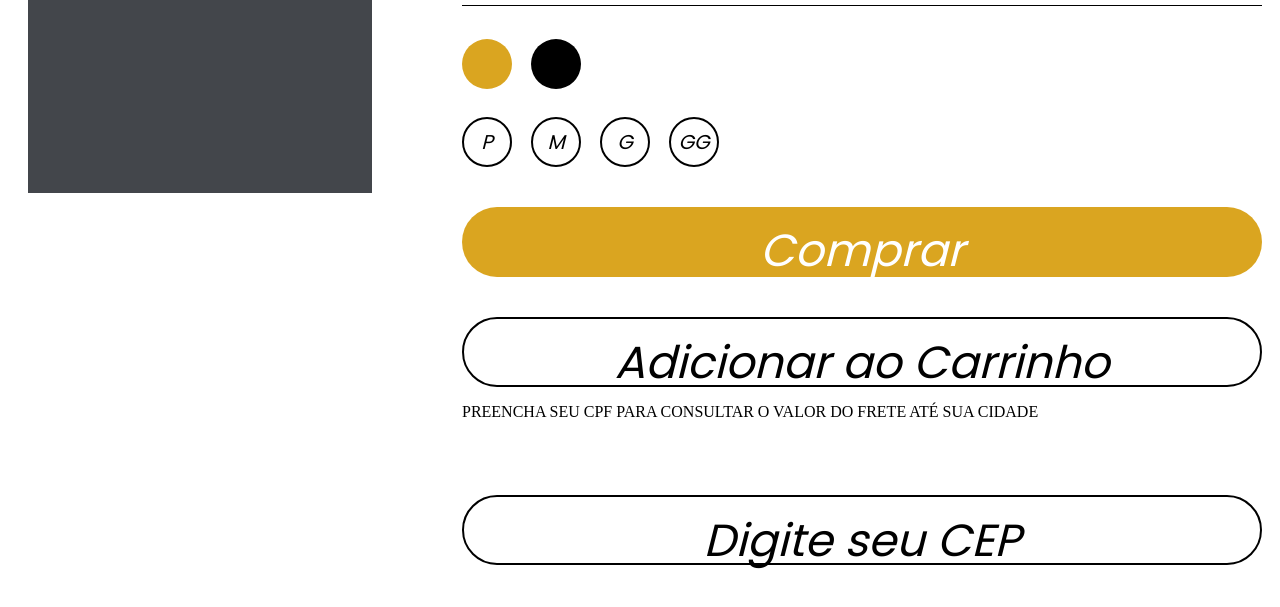
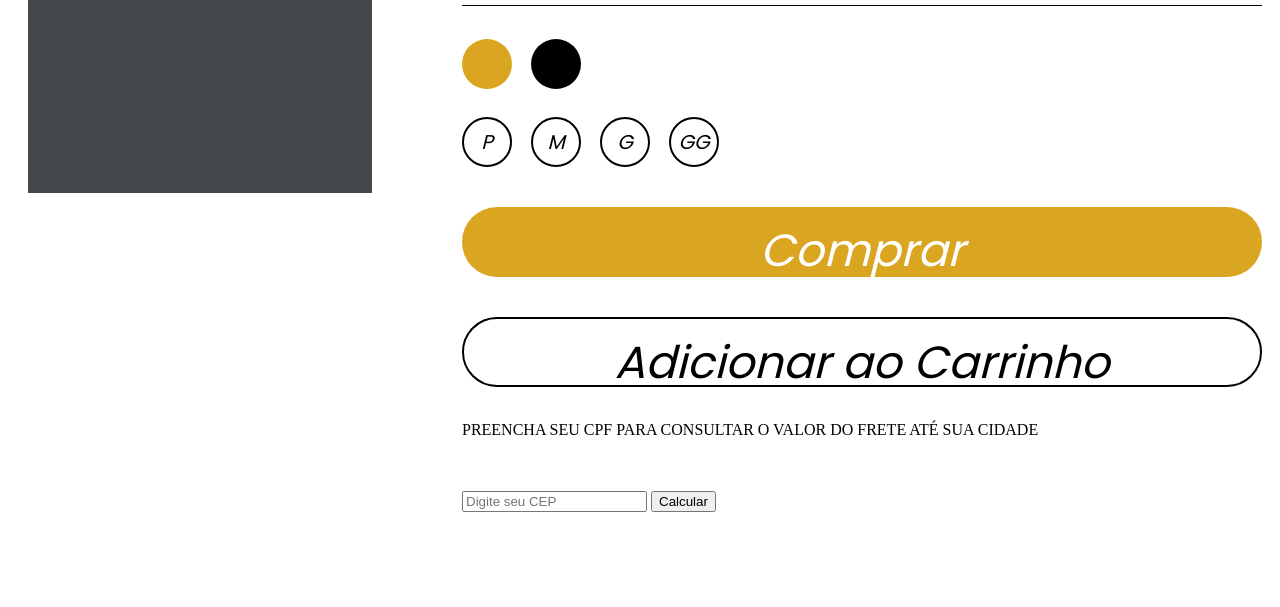
Before and after one commit to WesleyGCO/meucloset.shop-Frontend, a website: page Frontend/html/tela_produto.html in a window 1280 px wide. Shown: the part 179-786 px from the top of the page. Drawn offline with Linux system fonts and the light colour scheme; files whose address does not match are found by name.

Commit message:
Ajustes Tela Produto

```diff
--- a/Frontend/html/tela_produto.html
+++ b/Frontend/html/tela_produto.html
@@ -30,10 +30,17 @@
             <br>
             <button class="botao-comprar">Comprar</button>
             <button class="botao-carrinho">Adicionar ao Carrinho</button>
-            <br>
-            <p>PREENCHA SEU CPF PARA CONSULTAR O VALOR DO FRETE ATÉ SUA CIDADE</p>
-            <br>
-            <button class="botao-cep">Digite seu CEP</button>
+            <br><br>
+            <p class="texto">PREENCHA SEU CPF PARA CONSULTAR O VALOR DO FRETE ATÉ SUA CIDADE</p>
+            <br><br>
+
+            <div class="button-with-input">
+                <input type="text" id="cep" placeholder="Digite seu CEP">
+                <button class="custom-button">Calcular</button>
+            </div>
+
+
+
 
 
 
```
